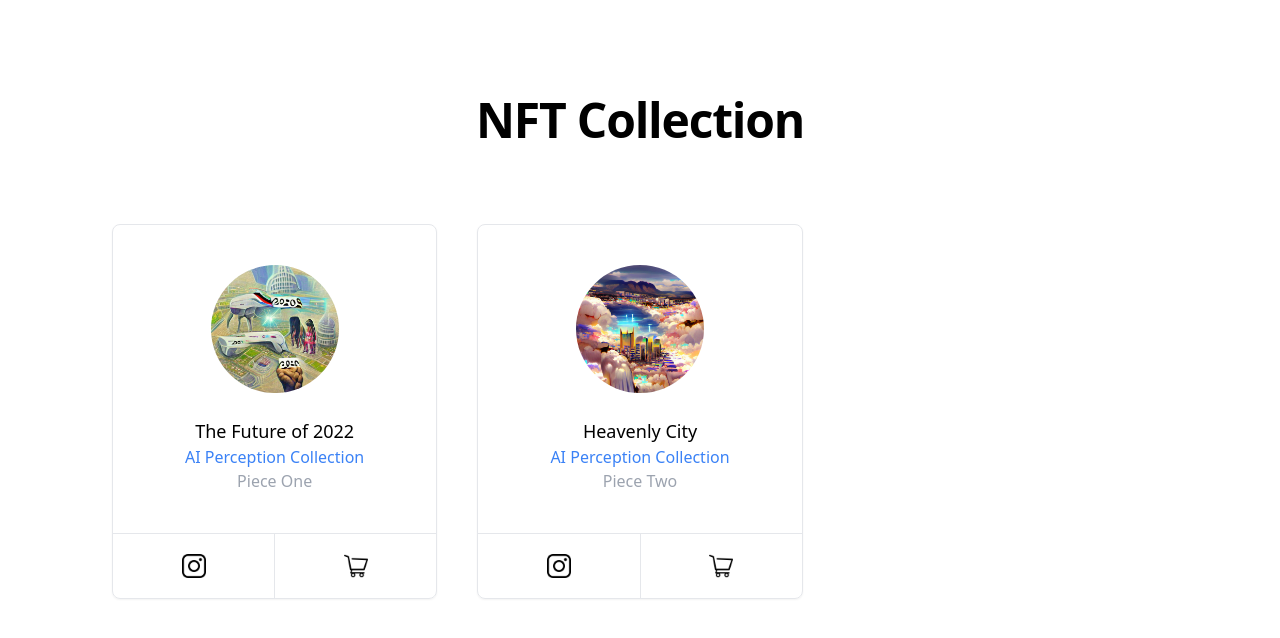
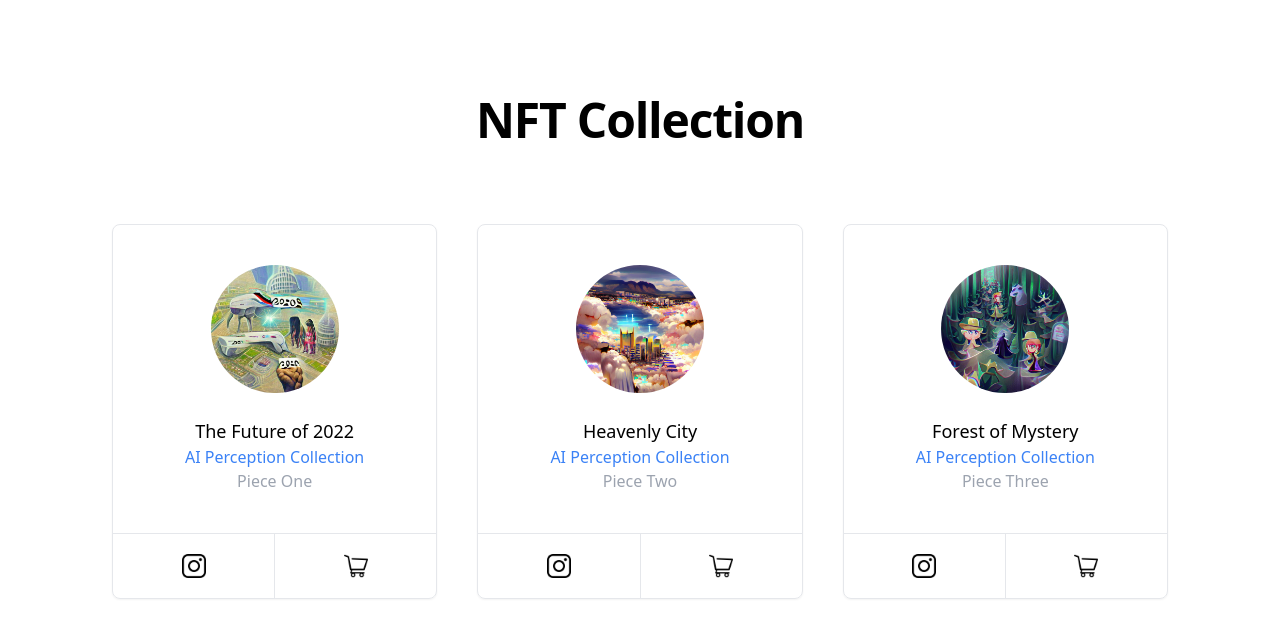
Before and after one commit to DrewWilson04/nftdrewcx, a plain HTML site: page index.html in a window 1280 px wide. Drawn offline with nearby package versions, Linux system fonts and the light colour scheme.

Commit message:
forest of mystery nft added

```diff
--- a/index.html
+++ b/index.html
@@ -68,49 +68,34 @@
                         </a>
                     </div>
                 </div>
-                <!--
+
+
+
                 <div class="w-full border border-gray-200 rounded-lg shadow-sm">
 
                     <div class="flex flex-col items-center justify-center p-10">
-                        <img class="w-32 h-32 mb-6 rounded-full"
-                            src="https://cdn.devdojo.com/images/june2021/headshot-n.jpg">
-                        <h2 class="text-lg font-medium">Fred Clemens</h2>
-                        <p class="font-medium text-blue-500">Marketing Manager</p>
-                        <p class="text-gray-400">Team member as of 2016
+                        <img class="w-32 h-32 mb-6 rounded-full" src="/assets/nfts/photos/forestmystery.png">
+                        <h2 class="text-lg font-medium">Forest of Mystery</h2>
+                        <p class="font-medium text-blue-500">AI Perception Collection</p>
+                        <p class="text-gray-400">Piece Three
                         </p>
                     </div>
 
                     <div class="flex border-t border-gray-200 divide-x divide-gray-200">
-                        <a href="#_"
+                        <a target="_blank" href="https://www.instagram.com/p/CYQNyVNLVh9/"
                             class="flex-1 block p-5 text-center text-gray-300 transition duration-200 ease-out hover:bg-gray-100 hover:text-gray-500">
-                            <svg xmlns="http://www.w3.org/2000/svg" class="w-6 h-6 mx-auto fill-current"
-                                viewBox="0 0 24 24">
-                                <path
-                                    d="M24 4.557c-.883.392-1.832.656-2.828.775 1.017-.609 1.798-1.574 2.165-2.724-.951.564-2.005.974-3.127 1.195-.897-.957-2.178-1.555-3.594-1.555-3.179 0-5.515 2.966-4.797 6.045-4.091-.205-7.719-2.165-10.148-5.144-1.29 2.213-.669 5.108 1.523 6.574-.806-.026-1.566-.247-2.229-.616-.054 2.281 1.581 4.415 3.949 4.89-.693.188-1.452.232-2.224.084.626 1.956 2.444 3.379 4.6 3.419-2.07 1.623-4.678 2.348-7.29 2.04 2.179 1.397 4.768 2.212 7.548 2.212 9.142 0 14.307-7.721 13.995-14.646.962-.695 1.797-1.562 2.457-2.549z">
-                                </path>
-                            </svg>
+                            <img class="w-6 h-6 mx-auto fill-current" src="/assets/link icons/insta.png">
+
                         </a>
-                        <a href="#_"
+                        <a target="_blank" href="https://rarible.com/token/0xc9154424B823b10579895cCBE442d41b9Abd96Ed:27119197702395631194832628786724703996552383728535560817374062579086266466309?tab=details
+                            "
                             class="flex-1 block p-5 text-center text-gray-300 transition duration-200 ease-out hover:bg-gray-100 hover:text-gray-500">
-                            <svg xmlns="http://www.w3.org/2000/svg" class="w-6 h-6 mx-auto fill-current"
-                                viewBox="0 0 24 24">
-                                <path
-                                    d="M12 0c-6.626 0-12 5.373-12 12 0 5.302 3.438 9.8 8.207 11.387.599.111.793-.261.793-.577v-2.234c-3.338.726-4.033-1.416-4.033-1.416-.546-1.387-1.333-1.756-1.333-1.756-1.089-.745.083-.729.083-.729 1.205.084 1.839 1.237 1.839 1.237 1.07 1.834 2.807 1.304 3.492.997.107-.775.418-1.305.762-1.604-2.665-.305-5.467-1.334-5.467-5.931 0-1.311.469-2.381 1.236-3.221-.124-.303-.535-1.524.117-3.176 0 0 1.008-.322 3.301 1.23.957-.266 1.983-.399 3.003-.404 1.02.005 2.047.138 3.006.404 2.291-1.552 3.297-1.23 3.297-1.23.653 1.653.242 2.874.118 3.176.77.84 1.235 1.911 1.235 3.221 0 4.609-2.807 5.624-5.479 5.921.43.372.823 1.102.823 2.222v3.293c0 .319.192.694.801.576 4.765-1.589 8.199-6.086 8.199-11.386 0-6.627-5.373-12-12-12z">
-                                </path>
-                            </svg>
-                        </a>
-                        <a href="#_"
-                            class="flex-1 block p-5 text-center text-gray-300 transition duration-200 ease-out hover:bg-gray-100 hover:text-gray-500">
-                            <svg xmlns="http://www.w3.org/2000/svg" class="w-6 h-6 mx-auto fill-current"
-                                viewBox="0 0 24 24">
-                                <path
-                                    d="M19 0h-14c-2.761 0-5 2.239-5 5v14c0 2.761 2.239 5 5 5h14c2.762 0 5-2.239 5-5v-14c0-2.761-2.238-5-5-5zm-11 19h-3v-11h3v11zm-1.5-12.268c-.966 0-1.75-.79-1.75-1.764s.784-1.764 1.75-1.764 1.75.79 1.75 1.764-.783 1.764-1.75 1.764zm13.5 12.268h-3v-5.604c0-3.368-4-3.113-4 0v5.604h-3v-11h3v1.765c1.396-2.586 7-2.777 7 2.476v6.759z">
-                                </path>
-                            </svg>
+                            <img class="w-6 h-6 mx-auto fill-current" src="/assets/link icons/cart.png">
+
                         </a>
                     </div>
                 </div>
-
+                <!--
                 <div class="w-full border border-gray-200 rounded-lg shadow-sm">
 
                     <div class="flex flex-col items-center justify-center p-10">
```
Also changed, not shown: assets/nfts/photos/forestmystery.png (added).
